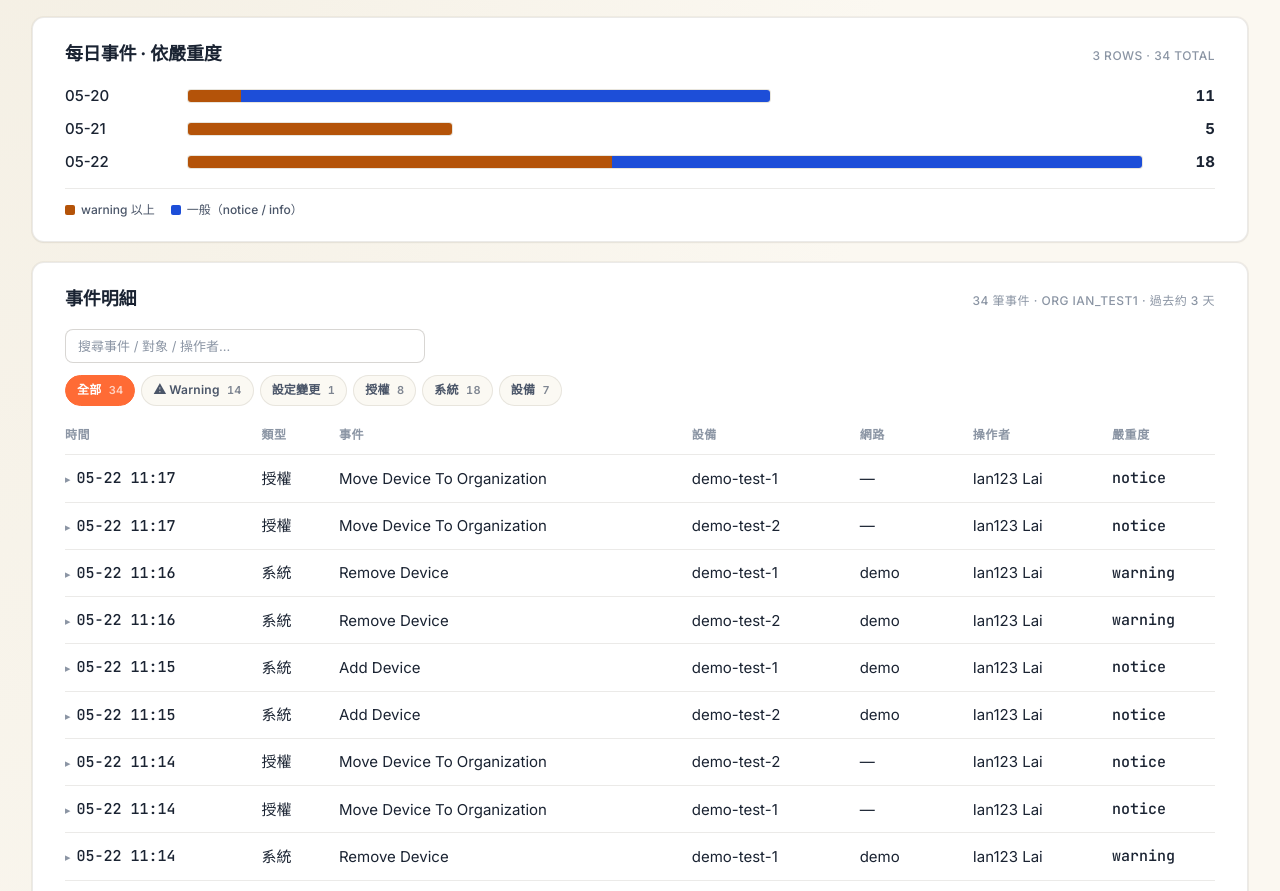
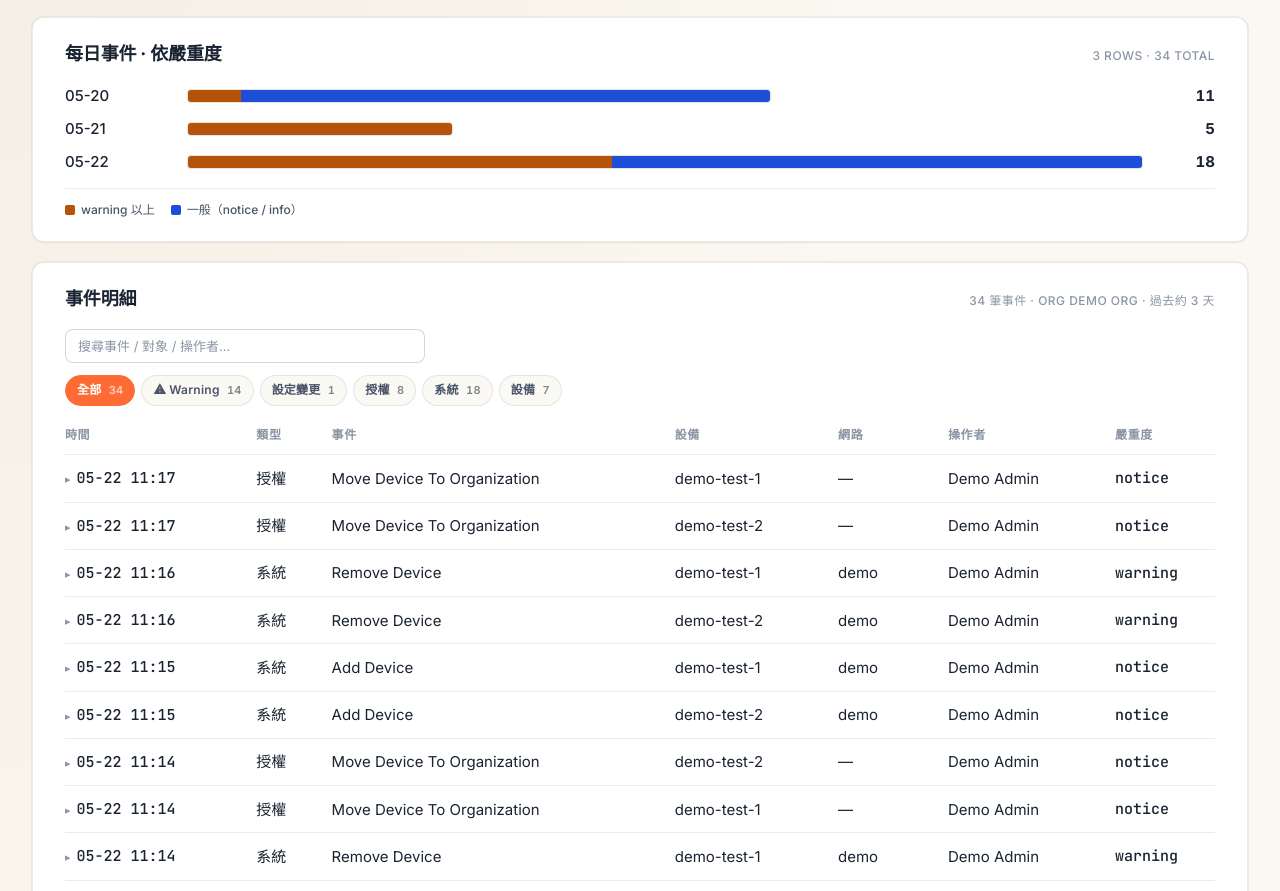
Before and after one commit to terrelyeh/egcloud-llm-dashboards, a plain HTML site: page event-logs-audit/index.html in a window 1280 px wide. Shown: the part 381-1272 px from the top of the page. Drawn offline with Linux system fonts and the light colour scheme.

Commit message:
deploy event-logs-audit (2026-05-22T08:27:52+00:00)

```diff
--- a/event-logs-audit/_snapshot.json
+++ b/event-logs-audit/_snapshot.json
@@ -1,5 +1,5 @@
 {
-  "deployed_at": "2026-05-22T08:26:25+00:00",
+  "deployed_at": "2026-05-22T08:27:51+00:00",
   "source_canvas": "canvas-event-logs-20260522-154855",
   "redacted": true,
   "account": {
--- a/event-logs-audit/live-data/events.json
+++ b/event-logs-audit/live-data/events.json
@@ -1,7 +1,7 @@
 {
   "_meta": {
-    "org_name": "Ian_test1",
-    "scope_label": "Org「Ian_test1」· 全 org 事件",
+    "org_name": "Demo Org",
+    "scope_label": "Org「Demo Org」· 全 org 事件",
     "window_label": "過去約 3 天（05-20 ~ 05-22）",
     "captured_at": "2026-05-22 16:03",
     "note": "已排除 device_log routine 連線（只收 warning+）；staging 真實快照"
@@ -15,11 +15,11 @@
       "sub_type": "License",
       "title": "Move Device To Organization",
       "priority": "notice",
-      "actor": "Ian123 Lai",
+      "actor": "Demo Admin",
       "device": "demo-test-1",
       "network": "—",
-      "description": "Device: 'demo-test-1 (C4:E3:CE:63:C3:BD)' with License: '6A05B3-E4D394-0B0C53-AC9E5C' was moved from Organization: 'Ian_test1' to Organization: 'Ian_test2' by User: 'Ian123 Lai (ian.lai@senao.com)'.",
-      "mac": "00:00:00:00:00:01",
+      "description": "Device: 'demo-test-1 (··:··:··:··:··:··)' with License: '6A05B3-E4D394-0B0C53-AC9E5C' was moved from Organization: 'Demo Org' to Organization: 'Ian_test2' by User: 'Demo Admin (demo-admin@example.com)'.",
+      "mac": "··:··:··:··:··:··",
       "model": "",
       "serial": "DEMO-0001",
       "license_key": "6A05B3-E4D394-0B0C53-AC9E5C"
@@ -32,11 +32,11 @@
       "sub_type": "License",
       "title": "Move Device To Organization",
       "priority": "notice",
-      "actor": "Ian123 Lai",
+      "actor": "Demo Admin",
       "device": "demo-test-2",
       "network": "—",
-      "description": "Device: 'demo-test-2 (C4:E3:CE:69:7A:34)' with License: '6A05B3-E07BCE-0A817A-AC9924' was moved from Organization: 'Ian_test1' to Organization: 'Ian_test2' by User: 'Ian123 Lai (ian.lai@senao.com)'.",
-      "mac": "00:00:00:00:00:02",
+      "description": "Device: 'demo-test-2 (··:··:··:··:··:··)' with License: '6A05B3-E07BCE-0A817A-AC9924' was moved from Organization: 'Demo Org' to Organization: 'Ian_test2' by User: 'Demo Admin (demo-admin@example.com)'.",
+      "mac": "··:··:··:··:··:··",
       "model": "",
       "serial": "DEMO-0001",
       "license_key": "6A05B3-E07BCE-0A817A-AC9924"
@@ -49,11 +49,11 @@
       "sub_type": "",
       "title": "Remove Device",
       "priority": "warning",
-      "actor": "Ian123 Lai",
+      "actor": "Demo Admin",
       "device": "demo-test-1",
       "network": "demo",
-      "description": "Device: 'demo-test-1 (C4:E3:CE:63:C3:BD)' was removed from Network: 'Ian_test1 - demo' by User: 'Ian123 Lai (ian.lai@senao.com)'.",
-      "mac": "00:00:00:00:00:01",
+      "description": "Device: 'demo-test-1 (··:··:··:··:··:··)' was removed from Network: 'Demo Org - demo' by User: 'Demo Admin (demo-admin@example.com)'.",
+      "mac": "··:··:··:··:··:··",
       "model": "ECW520",
       "serial": "DEMO-0002",
       "license_key": ""
@@ -66,11 +66,11 @@
       "sub_type": "",
       "title": "Remove Device",
       "priority": "warning",
-      "actor": "Ian123 Lai",
+      "actor": "Demo Admin",
       "device": "demo-test-2",
       "network": "demo",
-      "description": "Device: 'demo-test-2 (C4:E3:CE:69:7A:34)' was removed from Network: 'Ian_test1 - demo' by User: 'Ian123 Lai (ian.lai@senao.com)'.",
-      "mac": "00:00:00:00:00:02",
+      "description": "Device: 'demo-test-2 (··:··:··:··:··:··)' was removed from Network: 'Demo Org - demo' by User: 'Demo Admin (demo-admin@example.com)'.",
+      "mac": "··:··:··:··:··:··",
       "model": "ECW510",
       "serial": "DEMO-0003",
       "license_key": ""
@@ -83,11 +83,11 @@
       "sub_type": "",
       "title": "Add Device",
       "priority": "notice",
-      "actor": "Ian123 Lai",
+      "actor": "Demo Admin",
       "device": "demo-test-1",
       "network": "demo",
-      "description": "Device: 'demo-test-1 (C4:E3:CE:63:C3:BD)' was added to Network: 'Ian_test1 - demo' by User: 'Ian123 Lai (ian.lai@senao.com)'.",
-      "mac": "00:00:00:00:00:01",
+      "description": "Device: 'demo-test-1 (··:··:··:··:··:··)' was added to Network: 'Demo Org - demo' by User: 'Demo Admin (demo-admin@example.com)'.",
+      "mac": "··:··:··:··:··:··",
       "model": "ECW520",
       "serial": "DEMO-0002",
       "license_key": ""
@@ -100,11 +100,11 @@
       "sub_type": "",
       "title": "Add Device",
       "priority": "notice",
-      "actor": "Ian123 Lai",
+      "actor": "Demo Admin",
       "device": "demo-test-2",
       "network": "demo",
-      "description": "Device: 'demo-test-2 (C4:E3:CE:69:7A:34)' was added to Network: 'Ian_test1 - demo' by User: 'Ian123 Lai (ian.lai@senao.com)'.",
-      "mac": "00:00:00:00:00:02",
+      "description": "Device: 'demo-test-2 (··:··:··:··:··:··)' was added to Network: 'Demo Org - demo' by User: 'Demo Admin (demo-admin@example.com)'.",
+      "mac": "··:··:··:··:··:··",
       "model": "ECW510",
       "serial": "DEMO-0003",
       "license_key": ""
@@ -117,11 +117,11 @@
       "sub_type": "License",
       "title": "Move Device To Organization",
       "priority": "notice",
-      "actor": "Ian123 Lai",
+      "actor": "Demo Admin",
       "device": "demo-test-2",
       "network": "—",
-      "description": "Device: 'demo-test-2 (C4:E3:CE:69:7A:34)' with License: '6A05B3-E07BCE-0A817A-AC9924' was moved from Organization: 'Ian_test1' to Organization: 'Ian_test2' by User: 'Ian123 Lai (ian.lai@senao.com)'.",
-      "mac": "00:00:00:00:00:02",
+      "description": "Device: 'demo-test-2 (··:··:··:··:··:··)' with License: '6A05B3-E07BCE-0A817A-AC9924' was moved from Organization: 'Demo Org' to Organization: 'Ian_test2' by User: 'Demo Admin (demo-admin@example.com)'.",
+      "mac": "··:··:··:··:··:··",
       "model": "",
       "serial": "DEMO-0001",
       "license_key": "6A05B3-E07BCE-0A817A-AC9924"
@@ -134,11 +134,11 @@
       "sub_type": "License",
       "title": "Move Device To Organization",
       "priority": "notice",
-      "actor": "Ian123 Lai",
+      "actor": "Demo Admin",
       "device": "demo-test-1",
       "network": "—",
-      "description": "Device: 'demo-test-1 (C4:E3:CE:63:C3:BD)' with License: '6A05B3-E4D394-0B0C53-AC9E5C' was moved from Organization: 'Ian_test1' to Organization: 'Ian_test2' by User: 'Ian123 Lai (ian.lai@senao.com)'.",
-      "mac": "00:00:00:00:00:01",
+      "description": "Device: 'demo-test-1 (··:··:··:··:··:··)' with License: '6A05B3-E4D394-0B0C53-AC9E5C' was moved from Organization: 'Demo Org' to Organization: 'Ian_test2' by User: 'Demo Admin (demo-admin@example.com)'.",
+      "mac": "··:··:··:··:··:··",
       "model": "",
       "serial": "DEMO-0001",
       "license_key": "6A05B3-E4D394-0B0C53-AC9E5C"
@@ -151,11 +151,11 @@
       "sub_type": "",
       "title": "Remove Device",
       "priority": "warning",
-      "actor": "Ian123 Lai",
+      "actor": "Demo Admin",
       "device": "demo-test-1",
       "network": "demo",
-      "description": "Device: 'demo-test-1 (C4:E3:CE:63:C3:BD)' was removed from Network: 'Ian_test1 - demo' by User: 'Ian123 Lai (ian.lai@senao.com)'.",
-      "mac": "00:00:00:00:00:01",
+      "description": "Device: 'demo-test-1 (··:··:··:··:··:··)' was removed from Network: 'Demo Org - demo' by User: 'Demo Admin (demo-admin@example.com)'.",
+      "mac": "··:··:··:··:··:··",
       "model": "ECW520",
       "serial": "DEMO-0002",
       "license_key": ""
@@ -168,11 +168,11 @@
       "sub_type": "",
       "title": "Remove Device",
       "priority": "warning",
-      "actor": "Ian123 Lai",
+      "actor": "Demo Admin",
       "device": "demo-test-2",
       "network": "demo",
-      "description": "Device: 'demo-test-2 (C4:E3:CE:69:7A:34)' was removed from Network: 'Ian_test1 - demo' by User: 'Ian123 Lai (ian.lai@senao.com)'.",
-      "mac": "00:00:00:00:00:02",
+      "description": "Device: 'demo-test-2 (··:··:··:··:··:··)' was removed from Network: 'Demo Org - demo' by User: 'Demo Admin (demo-admin@example.com)'.",
+      "mac": "··:··:··:··:··:··",
       "model": "ECW510",
       "serial": "DEMO-0003",
       "license_key": ""
@@ -185,11 +185,11 @@
       "sub_type": "",
       "title": "Network Removal",
       "priority": "warning",
-      "actor": "Ian123 Lai",
+      "actor": "Demo Admin",
       "device": "—",
       "network": "demo-1",
-      "description": "Network: 'Ian_test1 - demo-1' was removed by User: 'Ian123 Lai (ian.lai@senao.com)'.",
-      "mac": "00:00:00:00:00:03",
+      "description": "Network: 'Demo Org - demo-1' was removed by User: 'Demo Admin (demo-admin@example.com)'.",
+      "mac": "··:··:··:··:··:··",
       "model": "",
       "serial": "DEMO-0001",
       "license_key": ""
@@ -202,11 +202,11 @@
       "sub_type": "",
       "title": "Add Device",
       "priority": "notice",
-      "actor": "Ian123 Lai",
+      "actor": "Demo Admin",
       "device": "demo-test-1",
       "network": "demo",
-      "description": "Device: 'demo-test-1 (C4:E3:CE:63:C3:BD)' was added to Network: 'Ian_test1 - demo' by User: 'Ian123 Lai (ian.lai@senao.com)'.",
-      "mac": "00:00:00:00:00:01",
+      "description": "Device: 'demo-test-1 (··:··:··:··:··:··)' was added to Network: 'Demo Org - demo' by User: 'Demo Admin (demo-admin@example.com)'.",
+      "mac": "··:··:··:··:··:··",
       "model": "ECW520",
       "serial": "DEMO-0002",
       "license_key": ""
@@ -219,11 +219,11 @@
       "sub_type": "",
       "title": "Add Device",
       "priority": "notice",
-      "actor": "Ian123 Lai",
+      "actor": "Demo Admin",
       "device": "demo-test-2",
       "network": "demo",
-      "description": "Device: 'demo-test-2 (C4:E3:CE:69:7A:34)' was added to Network: 'Ian_test1 - demo' by User: 'Ian123 Lai (ian.lai@senao.com)'.",
-      "mac": "00:00:00:00:00:02",
+      "description": "Device: 'demo-test-2 (··:··:··:··:··:··)' was added to Network: 'Demo Org - demo' by User: 'Demo Admin (demo-admin@example.com)'.",
+      "mac": "··:··:··:··:··:··",
       "model": "ECW510",
       "serial": "DEMO-0003",
       "license_key": ""
@@ -236,11 +236,11 @@
       "sub_type": "",
       "title": "Remove Device",
       "priority": "warning",
-      "actor": "Ian123 Lai",
+      "actor": "Demo Admin",
       "device": "demo-test-1",
       "network": "demo-1",
-      "description": "Device: 'demo-test-1 (C4:E3:CE:63:C3:BD)' was removed from Network: 'Ian_test1 - demo-1' by User: 'Ian123 Lai (ian.lai@senao.com)'.",
-      "mac": "00:00:00:00:00:01",
+      "description": "Device: 'demo-test-1 (··:··:··:··:··:··)' was removed from Network: 'Demo Org - demo-1' by User: 'Demo Admin (demo-admin@example.com)'.",
+      "mac": "··:··:··:··:··:··",
       "model": "ECW520",
       "serial": "DEMO-0002",
       "license_key": ""
@@ -253,11 +253,11 @@
       "sub_type": "",
       "title": "Remove Device",
       "priority": "warning",
-      "actor": "Ian123 Lai",
+      "actor": "Demo Admin",
       "device": "demo-test-2",
       "network": "demo-1",
-      "description": "Device: 'demo-test-2 (C4:E3:CE:69:7A:34)' was removed from Network: 'Ian_test1 - demo-1' by User: 'Ian123 Lai (ian.lai@senao.com)'.",
-      "mac": "00:00:00:00:00:02",
+      "description": "Device: 'demo-test-2 (··:··:··:··:··:··)' was removed from Network: 'Demo Org - demo-1' by User: 'Demo Admin (demo-admin@example.com)'.",
+      "mac": "··:··:··:··:··:··",
       "model": "ECW510",
       "serial": "DEMO-0003",
       "license_key": ""
@@ -270,11 +270,11 @@
       "sub_type": "",
       "title": "Network Creation",
       "priority": "notice",
-      "actor": "Ian123 Lai",
+      "actor": "Demo Admin",
       "device": "—",
       "network": "demo",
-      "description": "Network: 'Ian_test1 - demo' was created by User: 'Ian123 Lai (ian.lai@senao.com)'.",
-      "mac": "00:00:00:00:00:03",
+      "description": "Network: 'Demo Org - demo' was created by User: 'Demo Admin (demo-admin@example.com)'.",
+      "mac": "··:··:··:··:··:··",
       "model": "",
       "serial": "DEMO-0001",
       "license_key": ""
@@ -287,11 +287,11 @@
       "sub_type": "",
       "title": "Network Update",
       "priority": "notice",
-      "actor": "Ian123 Lai",
+      "actor": "Demo Admin",
       "device": "—",
       "network": "demo",
-      "description": "Network: 'Ian_test1 - demo' was updated by User: 'Ian123 Lai (ian.lai@senao.com)'.",
-      "mac": "00:00:00:00:00:03",
+      "description": "Network: 'Demo Org - demo' was updated by User: 'Demo Admin (demo-admin@example.com)'.",
+      "mac": "··:··:··:··:··:··",
       "model": "",
       "serial": "DEMO-0001",
       "license_key": ""
@@ -307,8 +307,8 @@
       "actor": "—",
       "device": "demo-test-1",
       "network": "demo",
-      "description": "Device: 'demo-test-1 (C4:E3:CE:63:C3:BD)' goes offline.",
-      "mac": "00:00:00:00:00:01",
+      "description": "Device: 'demo-test-1 (··:··:··:··:··:··)' goes offline.",
+      "mac": "··:··:··:··:··:··",
       "model": "ECW520",
       "serial": "DEMO-0002",
       "license_key": ""
@@ -324,8 +324,8 @@
       "actor": "—",
       "device": "demo-test-1",
       "network": "demo",
-      "description": "Device: 'demo-test-1 (C4:E3:CE:63:C3:BD)' goes offline.",
-      "mac": "00:00:00:00:00:01",
+      "description": "Device: 'demo-test-1 (··:··:··:··:··:··)' goes offline.",
+      "mac": "··:··:··:··:··:··",
       "model": "ECW520",
       "serial": "DEMO-0002",
       "license_key": ""
@@ -341,8 +341,8 @@
       "actor": "—",
       "device": "demo-test-1",
       "network": "demo",
-      "description": "Device: 'demo-test-1 (C4:E3:CE:63:C3:BD)' goes offline.",
-      "mac": "00:00:00:00:00:01",
+      "description": "Device: 'demo-test-1 (··:··:··:··:··:··)' goes offline.",
+      "mac": "··:··:··:··:··:··",
       "model": "ECW520",
       "serial": "DEMO-0002",
       "license_key": ""
@@ -358,8 +358,8 @@
       "actor": "—",
       "device": "demo-test-2",
       "network": "demo",
-      "description": "Device: 'demo-test-2 (C4:E3:CE:69:7A:34)' goes offline.",
-      "mac": "00:00:00:00:00:02",
+      "description": "Device: 'demo-test-2 (··:··:··:··:··:··)' goes offline.",
+      "mac": "··:··:··:··:··:··",
       "model": "ECW510",
       "serial": "DEMO-0003",
       "license_key": ""
@@ -375,8 +375,8 @@
       "actor": "—",
       "device": "demo-test-1",
       "network": "demo",
-      "description": "Device: 'demo-test-1 (C4:E3:CE:63:C3:BD)' goes offline.",
-      "mac": "00:00:00:00:00:01",
+      "description": "Device: 'demo-test-1 (··:··:··:··:··:··)' goes offline.",
+      "mac": "··:··:··:··:··:··",
       "model": "ECW520",
       "serial": "DEMO-0002",
       "license_key": ""
@@ -392,8 +392,8 @@
       "actor": "—",
       "device": "demo-test-1",
       "network": "demo",
-      "description": "Device: 'demo-test-1 (C4:E3:CE:63:C3:BD)' goes offline.",
-      "mac": "00:00:00:00:00:01",
+      "description": "Device: 'demo-test-1 (··:··:··:··:··:··)' goes offline.",
+      "mac": "··:··:··:··:··:··",
       "model": "ECW520",
       "serial": "DEMO-0002",
       "license_key": ""
@@ -409,8 +409,8 @@
       "actor": "—",
       "device": "demo-test-1",
       "network": "demo",
-      "description": "Device: 'demo-test-1 (C4:E3:CE:63:C3:BD)' goes offline.",
-      "mac": "00:00:00:00:00:01",
+      "description": "Device: 'demo-test-1 (··:··:··:··:··:··)' goes offline.",
+      "mac": "··:··:··:··:··:··",
       "model": "ECW520",
       "serial": "DEMO-0002",
       "license_key": ""
@@ -423,11 +423,11 @@
       "sub_type": "",
       "title": "SSID Creation",
       "priority": "notice",
-      "actor": "Ian123 Lai",
+      "actor": "Demo Admin",
       "device": "—",
       "network": "demo",
-      "description": "SSID: 'demo' of Network: 'Ian_test1 - demo' was created by User: 'Ian123 Lai (ian.lai@senao.com)'.",
-      "mac": "00:00:00:00:00:03",
+      "description": "SSID: 'demo' of Network: 'Demo Org - demo' was created by User: 'Demo Admin (demo-admin@example.com)'.",
+      "mac": "··:··:··:··:··:··",
       "model": "",
       "serial": "DEMO-0001",
       "license_key": ""
@@ -440,11 +440,11 @@
       "sub_type": "License",
       "title": "Assign License To Device",
       "priority": "notice",
-      "actor": "Ian123 Lai",
+      "actor": "Demo Admin",
       "device": "demo-test-1",
       "network": "—",
-      "description": "License: '6A05B3-E4D394-0B0C53-AC9E5C' was assigned to Device: 'demo-test-1(C4:E3:CE:63:C3:BD) ' by User: 'Ian123 Lai (ian.lai@senao.com)'.",
-      "mac": "00:00:00:00:00:01",
+      "description": "License: '6A05B3-E4D394-0B0C53-AC9E5C' was assigned to Device: 'demo-test-1(··:··:··:··:··:··) ' by User: 'Demo Admin (demo-admin@example.com)'.",
+      "mac": "··:··:··:··:··:··",
       "model": "",
       "serial": "DEMO-0001",
       "license_key": "6A05B3-E4D394-0B0C53-AC9E5C"
@@ -457,11 +457,11 @@
       "sub_type": "License",
       "title": "Add License Key",
       "priority": "notice",
-      "actor": "Ian123 Lai",
+      "actor": "Demo Admin",
       "device": "—",
       "network": "—",
-      "description": "License: '6A05B3-E4D394-0B0C53-AC9E5C' was added to Organization: 'Ian_test1' by User: 'Ian123 Lai (ian.lai@senao.com)'.",
-      "mac": "00:00:00:00:00:03",
+      "description": "License: '6A05B3-E4D394-0B0C53-AC9E5C' was added to Organization: 'Demo Org' by User: 'Demo Admin (demo-admin@example.com)'.",
+      "mac": "··:··:··:··:··:··",
       "model": "",
       "serial": "DEMO-0001",
       "license_key": "6A05B3-E4D394-0B0C53-AC9E5C"
@@ -474,11 +474,11 @@
       "sub_type": "License",
       "title": "Assign License To Device",
       "priority": "notice",
-      "actor": "Ian123 Lai",
+      "actor": "Demo Admin",
       "device": "demo-test-2",
       "network": "—",
-      "description": "License: '6A05B3-E07BCE-0A817A-AC9924' was assigned to Device: 'demo-test-2(C4:E3:CE:69:7A:34) ' by User: 'Ian123 Lai (ian.lai@senao.com)'.",
-      "mac": "00:00:00:00:00:02",
+      "description": "License: '6A05B3-E07BCE-0A817A-AC9924' was assigned to Device: 'demo-test-2(··:··:··:··:··:··) ' by User: 'Demo Admin (demo-admin@example.com)'.",
+      "mac": "··:··:··:··:··:··",
       "model": "",
       "serial": "DEMO-0001",
       "license_key": "6A05B3-E07BCE-0A817A-AC9924"
@@ -491,11 +491,11 @@
       "sub_type": "License",
       "title": "Add License Key",
       "priority": "notice",
-      "actor": "Ian123 Lai",
+      "actor": "Demo Admin",
       "device": "—",
       "network": "—",
-      "description": "License: '6A05B3-E07BCE-0A817A-AC9924' was added to Organization: 'Ian_test1' by User: 'Ian123 Lai (ian.lai@senao.com)'.",
-      "mac": "00:00:00:00:00:03",
+      "description": "License: '6A05B3-E07BCE-0A817A-AC9924' was added to Organization: 'Demo Org' by User: 'Demo Admin (demo-admin@example.com)'.",
+      "mac": "··:··:··:··:··:··",
       "model": "",
       "serial": "DEMO-0001",
       "license_key": "6A05B3-E07BCE-0A817A-AC9924"
@@ -508,11 +508,11 @@
       "sub_type": "",
       "title": "Add Device",
       "priority": "notice",
-      "actor": "Ian123 Lai",
+      "actor": "Demo Admin",
       "device": "demo-test-2",
       "network": "demo",
-      "description": "Device: 'demo-test-2 (C4:E3:CE:69:7A:34)' was added to Network: 'Ian_test1 - demo' by User: 'Ian123 Lai (ian.lai@senao.com)'.",
-      "mac": "00:00:00:00:00:02",
+      "description": "Device: 'demo-test-2 (··:··:··:··:··:··)' was added to Network: 'Demo Org - demo' by User: 'Demo Admin (demo-admin@example.com)'.",
+      "mac": "··:··:··:··:··:··",
       "model": "ECW510",
       "serial": "DEMO-0003",
       "license_key": ""
@@ -525,11 +525,11 @@
       "sub_type": "",
       "title": "Add Device",
       "priority": "notice",
-      "actor": "Ian123 Lai",
+      "actor": "Demo Admin",
       "device": "demo-test-1",
       "network": "demo",
-      "description": "Device: 'demo-test-1 (C4:E3:CE:63:C3:BD)' was added to Network: 'Ian_test1 - demo' by User: 'Ian123 Lai (ian.lai@senao.com)'.",
-      "mac": "00:00:00:00:00:01",
+      "description": "Device: 'demo-test-1 (··:··:··:··:··:··)' was added to Network: 'Demo Org - demo' by User: 'Demo Admin (demo-admin@example.com)'.",
+      "mac": "··:··:··:··:··:··",
       "model": "ECW520",
       "serial": "DEMO-0002",
       "license_key": ""
@@ -542,11 +542,11 @@
       "sub_type": "",
       "title": "Network Creation",
       "priority": "notice",
-      "actor": "Ian123 Lai",
+      "actor": "Demo Admin",
       "device": "—",
       "network": "demo",
-      "description": "Network: 'Ian_test1 - demo' was created by User: 'Ian123 Lai (ian.lai@senao.com)'.",
-      "mac": "00:00:00:00:00:03",
+      "description": "Network: 'Demo Org - demo' was created by User: 'Demo Admin (demo-admin@example.com)'.",
+      "mac": "··:··:··:··:··:··",
       "model": "",
       "serial": "DEMO-0001",
       "license_key": ""
@@ -559,11 +559,11 @@
       "sub_type": "",
       "title": "Device Registration",
       "priority": "notice",
-      "actor": "Ian123 Lai",
+      "actor": "Demo Admin",
       "device": "demo-test-2",
       "network": "—",
-      "description": "Device: 'demo-test-2 (C4:E3:CE:69:7A:34)' with SN: '2560W231DKR2' was registered to Organization: 'Ian_test1' by User: 'Ian123 Lai (ian.lai@senao.com)'.",
-      "mac": "00:00:00:00:00:02",
+      "description": "Device: 'demo-test-2 (··:··:··:··:··:··)' with SN: '2560W231DKR2' was registered to Organization: 'Demo Org' by User: 'Demo Admin (demo-admin@example.com)'.",
+      "mac": "··:··:··:··:··:··",
       "model": "ECW510",
       "serial": "DEMO-0003",
       "license_key": ""
@@ -576,11 +576,11 @@
       "sub_type": "",
       "title": "Device Registration",
       "priority": "notice",
-      "actor": "Ian123 Lai",
+      "actor": "Demo Admin",
       "device": "demo-test-1",
       "network": "—",
-      "description": "Device: 'demo-test-1 (C4:E3:CE:63:C3:BD)' with SN: '2551W2411EMV' was registered to Organization: 'Ian_test1' by User: 'Ian123 Lai (ian.lai@senao.com)'.",
-      "mac": "00:00:00:00:00:01",
+      "description": "Device: 'demo-test-1 (··:··:··:··:··:··)' with SN: '2551W2411EMV' was registered to Organization: 'Demo Org' by User: 'Demo Admin (demo-admin@example.com)'.",
+      "mac": "··:··:··:··:··:··",
       "model": "ECW520",
       "serial": "DEMO-0002",
       "license_key": ""
```
Also changed, not shown: event-logs-audit/index.html (+4 -4 lines), index.html (+3 -3 lines).
